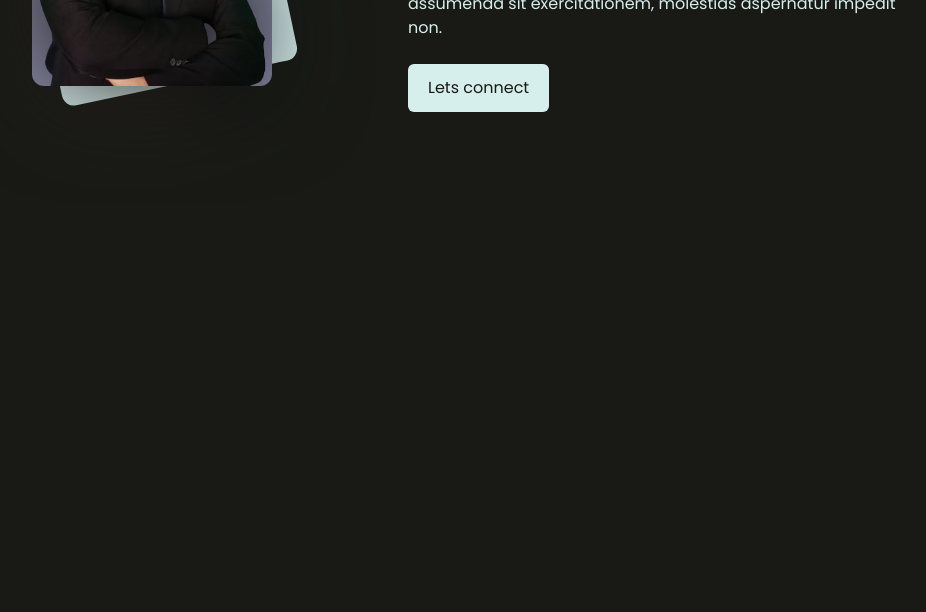
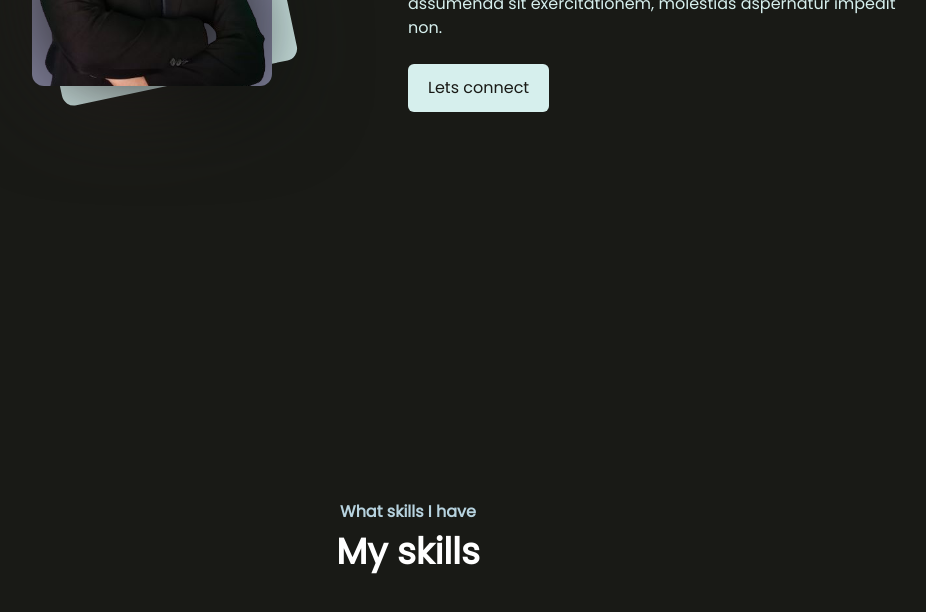
Before and after one commit to sohanemon/ashik_raju_website, a Next.js app: page / in a window 1280 px wide. Shown: the part 1042-1654 px from the top of the page, without its empty margins (232-1158 px from the left). Before the commit the page ends 1542 px from the top, so only its background shows below. Built offline with nearby package versions, Linux system fonts and the light colour scheme.

Commit message:
skills added

```diff
--- a/app/page.tsx
+++ b/app/page.tsx
@@ -1,11 +1,13 @@
 import About from './about';
 import Header from './header';
+import Skills from './skills';
 
 export default function Home() {
   return (
     <main>
       <Header />
       <About />
+      <Skills />
     </main>
   );
 }
```
